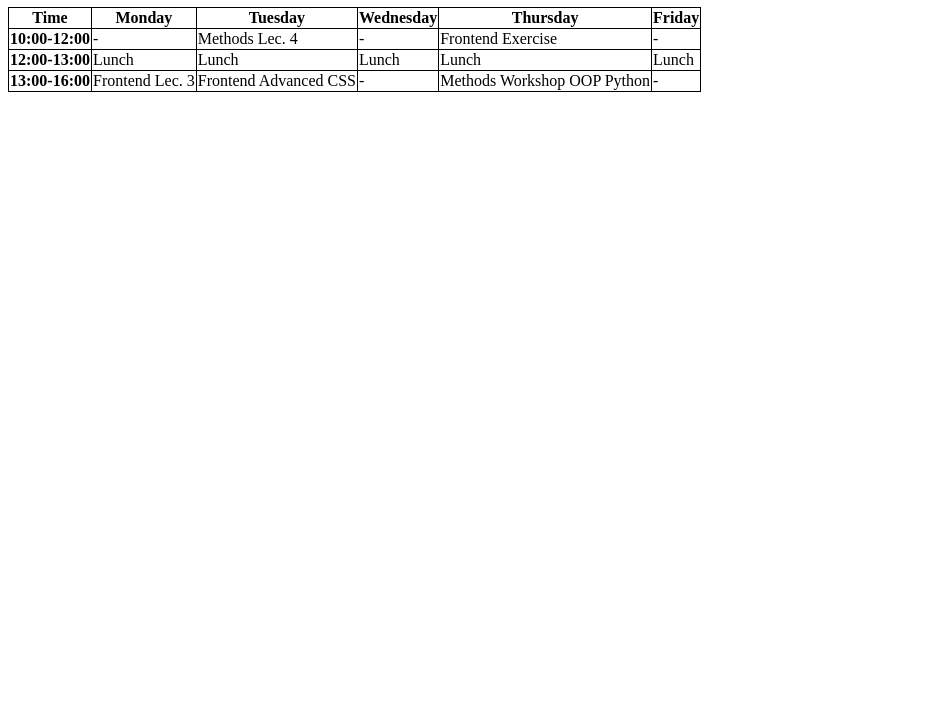
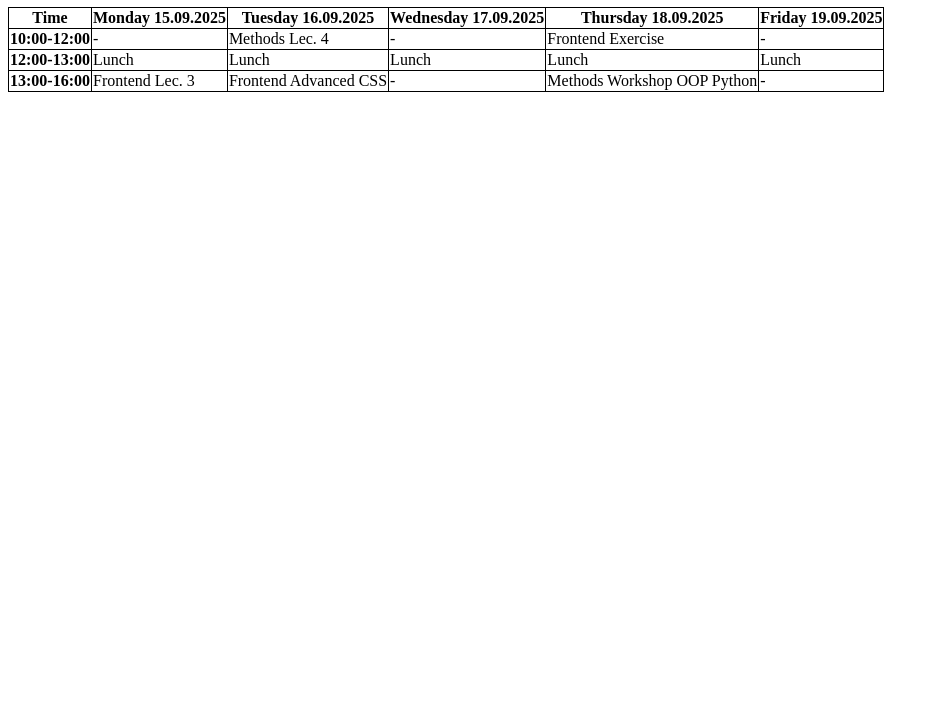
Before and after one commit to JuriRappold/frontend_Development_course, a website: page HTML/schedule.html in a window 1280 px wide. Shown: the part 81-800 px from the top of the page, without its empty margins (0-939 px from the left). Drawn offline with Linux system fonts and the light colour scheme.

Commit message:
added date to week days(schedule.html)

```diff
--- a/HTML/schedule.html
+++ b/HTML/schedule.html
@@ -28,11 +28,11 @@
            <thead>
            <tr>
                <th>Time</th>
-               <th>Monday</th>
-               <th>Tuesday</th>
-               <th>Wednesday</th>
-               <th>Thursday</th>
-               <th>Friday</th>
+               <th>Monday 15.09.2025</th>
+               <th>Tuesday 16.09.2025</th>
+               <th>Wednesday 17.09.2025</th>
+               <th>Thursday 18.09.2025</th>
+               <th>Friday 19.09.2025</th>
            </tr>
            </thead>
            <tbody>
```
